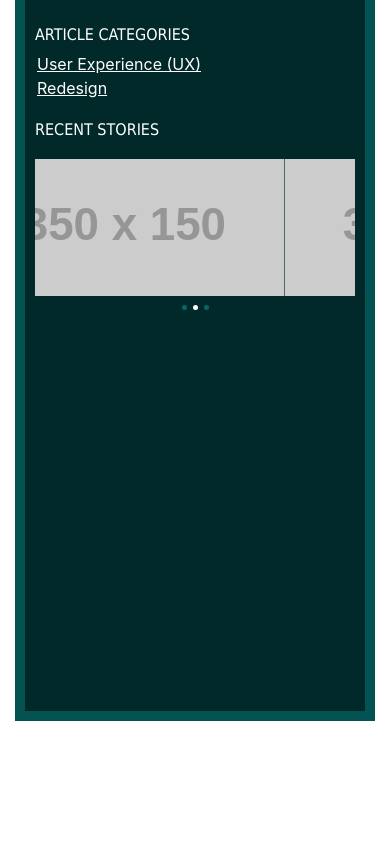
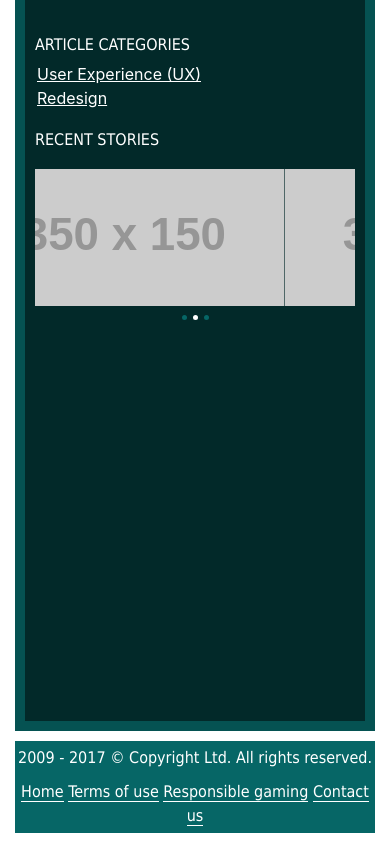
Before and after one commit to jorodev/fe-assignment, a website: page src/index.html in a window 390 px wide. Shown: the part 1619-2462 px from the top of the page. Before the commit the page ends 2340 px from the top, so only its background shows below. Drawn offline with Linux system fonts and the light colour scheme; placeholder pictures from the web are drawn by us.

Commit message:
Added footer

```diff
--- a/src/index.html
+++ b/src/index.html
@@ -46,7 +46,7 @@
                 <div class="main-content">
                     <h1>Index</h1>
                     <hr class="divider" />
-                    <article>
+                    <article class="article">
                         <p>
                             Lorem Ipsum is simply dummy text of the printing and typesetting industry. Lorem Ipsum has been the
                             industry's standard dummy text ever since the 1500s, when an unknown printer took a galley of type and
@@ -134,6 +134,17 @@
                 </div> <!-- end of side-content -->
             </aside> <!-- end of main-aside -->
         </div>
+        <footer class="footer row">
+            <div class="copy col-12 col-md-6 col align-self-center">
+                <span>2009 - 2017 © Copyright Ltd. All rights reserved.</span>
+            </div>
+            <div class="menu col-12 col-md-6 col align-self-center">
+                <li><a href="#">Home</a></li>
+                <li><a href="#">Terms of use</a></li>
+                <li><a href="#">Responsible gaming</a></li>
+                <li><a href="#">Contact us</a></li>
+            </div>
+        </footer>
     </main> <!-- end of container -->
 
     <script src="/js/jquery.min.js"></script>
--- a/src/scss/style.scss
+++ b/src/scss/style.scss
@@ -1,11 +1,14 @@
 @import 'variables';
 
-.container {
-    max-width: 1280px;
+@media only screen and (min-width : 1200px) {
+
+    .container { max-width: 1280px; }
+
 }
 
 .header {
     width: 100%;
+    margin-top: 10px;
     background-color: $solid-dark-green;
 
     img {
@@ -25,7 +28,7 @@
         padding: 0px 23px;
         background-color: $light-green;
         font-family: Tahoma, Verdana, Segoe, sans-serif;
-        font-size: 14px;
+        font-size: 0.875rem;
         font-weight: bold;
 
         &:not(:last-child) {
@@ -55,7 +58,7 @@
         .dropdown-item {
             padding: .25rem .85rem;
             color: white;
-            font-size: 12px;
+            font-size: 0.75rem;
             white-space: pre-wrap;
 
             &:not(:last-child) {
@@ -70,7 +73,7 @@
 }
 
 .row {
-    margin: 10px 0 0 0;
+    margin: 10px 0;
 }
 
 .main-section {
@@ -86,7 +89,7 @@
         padding: 0 30px;
 
         h1 {
-            font-size: 48px;
+            font-size: 3rem;
             font-family: Verdana, Geneva, sans-serif;
             margin: 0;
             padding: 17px 0 0 0;
@@ -100,7 +103,7 @@
         p {
             text-indent: 30px;
             font-family: Tahoma, Verdana, Segoe, sans-serif;
-            font-size: 12px;
+            font-size: 	0.75rem;
         }
     }
 }
@@ -118,7 +121,7 @@
         padding: 10px;
 
         h4 {
-            font-size: 16px;
+            font-size: 1rem;
             font-family: Tahoma, Verdana, Segoe, sans-serif;
             text-transform: uppercase;
         }
@@ -130,7 +133,7 @@
                 margin-top: 10px;
                 background-color: gray;
                 padding: 12.5px;
-                font-size: 20px;
+                font-size: 1.25rem;
                 margin-right: 9px;
             }
         }
@@ -169,3 +172,43 @@
         }
     }
 }
+
+.footer {
+    width: 100%;
+    min-height: 43px;
+    margin-bottom: 10px;
+    background-color: $light-green;
+    color: white;
+    font-family: Tahoma, Verdana, Segoe, sans-serif;
+    font-size: 1rem;
+
+    .copy {
+        @media (max-width: 768px) {
+            text-align: center;
+            padding: 5px 0;
+        }
+    }
+
+    .menu {
+        text-align: right;
+
+        @media (max-width: 768px) {
+            text-align: center;
+            padding: 5px 0;
+        }
+
+        li {
+            list-style-type: none;
+            display: inline;
+
+            a {
+                color: white;
+                border-bottom: 1px solid white;
+
+                &:hover {
+                    text-decoration: none;
+                }
+            }
+        }
+    }
+}
```
Also changed, not shown: src/css/style.css.
